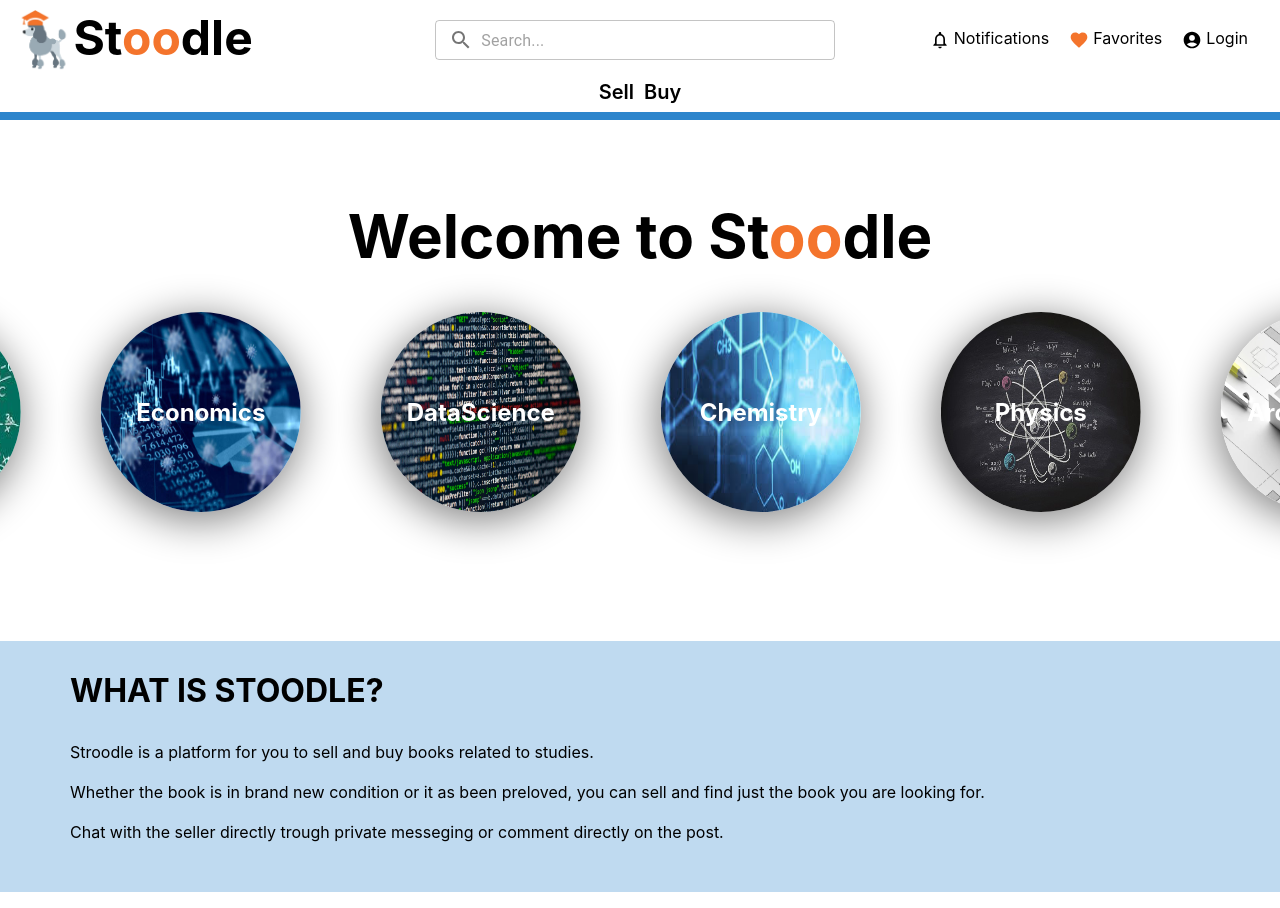
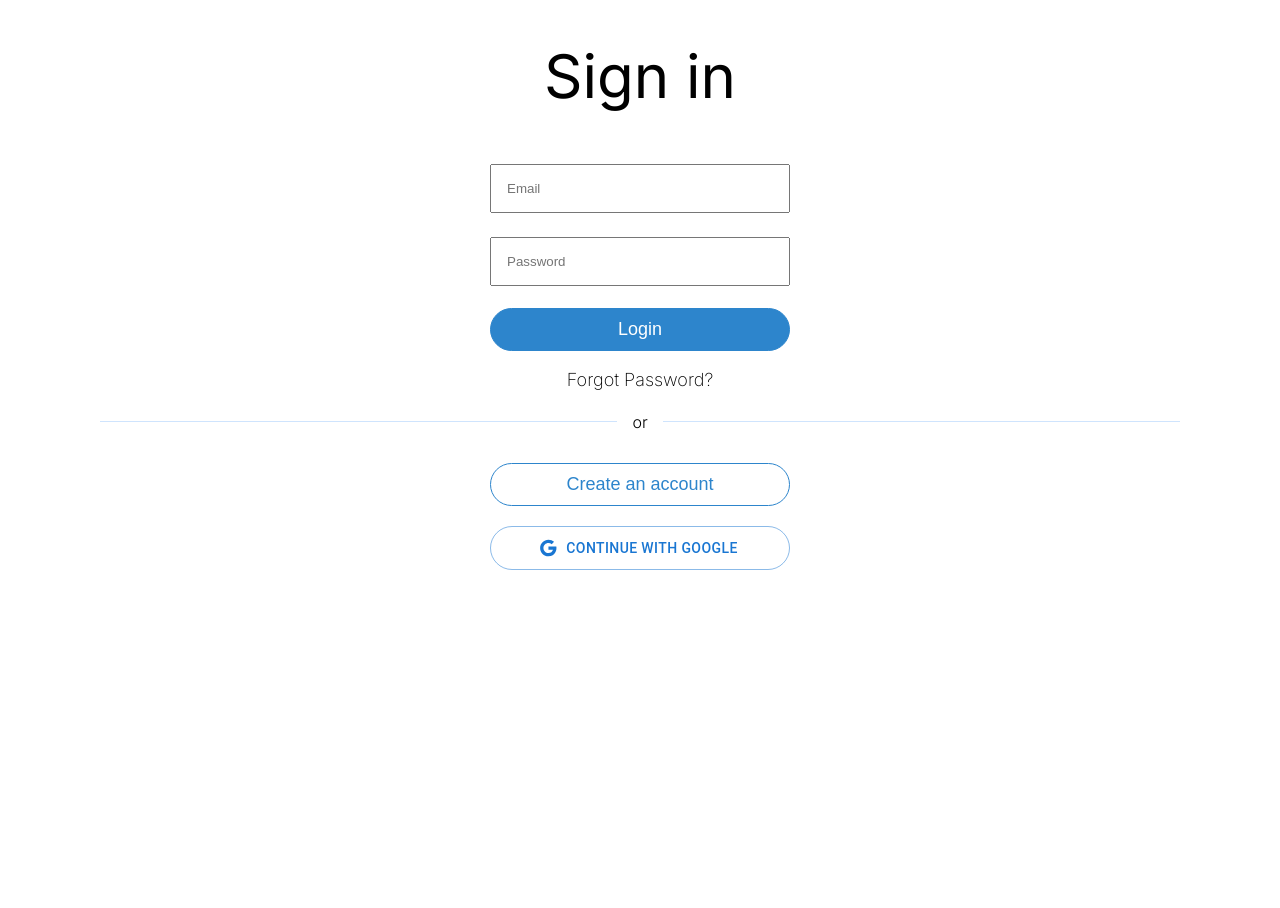
Before and after one commit to TheKritix/02363-React-Repo, a React (Create React App) app: page / in a window 1280 px wide. After the commit the page ends 800 px from the top, so only its background shows below. Built offline with nearby package versions, Linux system fonts and the light colour scheme.

Commit message:
login session

```diff
--- a/package.json
+++ b/package.json
@@ -15,11 +15,12 @@
     "@testing-library/user-event": "^13.5.0",
     "bootstrap": "^5.1.3",
     "express": "^4.17.3",
+    "prop-types": "^15.8.1",
     "react": "^17.0.2",
     "react-bootstrap": "^2.2.1",
     "react-dom": "^17.0.2",
     "react-icons": "^4.3.1",
-    "react-router-dom": "^6.2.2",
+    "react-router-dom": "^6.3.0",
     "react-scripts": "5.0.0",
     "styled-components": "^5.3.3",
     "web-vitals": "^2.1.4"
--- a/src/App.js
+++ b/src/App.js
@@ -11,11 +11,26 @@
 import RegisterPage from './Pages/RegisterPage.js';
 import Topbar from "./components/Topbar/Topbar";
 import Navbar from './components/Navbar/Navbar.js';
+import { useState } from 'react';
+
+function setToken(userToken) {
+  sessionStorage.setItem('token', JSON.stringify(userToken));
+
+}
+
+function getToken() {
+}
+
 
 function App() {
   document.title = "Stoodle";
+
+  const token = getToken();
+
+  if(!token) {
+    return <LoginPage setToken={setToken} />
+  }
   return (
-
     <BrowserRouter>
     <Topbar/>
     <Navbar/>
--- a/src/components/Login/Login.js
+++ b/src/components/Login/Login.js
@@ -1,4 +1,5 @@
 import React, { Component } from "react";
+import PropTypes from "prop-types";
 import "./Login.css";
 import Button from "@mui/material/Button";
 import GoogleIcon from "@mui/icons-material/Google";
@@ -9,8 +10,86 @@
  *
  */
 
-export const Login = () => {
-    const [login, setLogin] = useState([
+ async function loginUser(credentials) {
+     return fetch("http://localhost:3001/api/logintoken", {
+         method: 'POST',
+         headers: {
+             'content-type': 'application/json'
+         },
+         body: JSON.stringify(credentials)
+     })
+     .then(data => data.json())
+ }
+
+export default function Login({ setToken }) {
+    const [email,setEmail] = useState();
+    const [password,setPassword] = useState();
+
+    const handleLogin = async e => {
+        e.preventDefault();
+        const token = await loginUser({
+            email,
+            password
+        });
+      setToken(token);
+    }
+
+  return (
+    <div className="inputLogin">
+      <h1 id="headlineLogin">Sign in</h1>
+      <form  onSubmit={handleLogin}>
+        <input
+          type="email"
+          name="email"
+          placeholder="Email"
+          required
+          onChange={e => setEmail(e.target.value)}
+        ></input>
+        <br />
+        <input
+          type="password"
+          name="passWord"
+          placeholder="Password"
+          required
+          onChange={e => setPassword(e.target.value)}
+        ></input>
+        <br />
+        <input type="submit" value="Login"></input>
+      </form>
+      <div>
+        <h3 id="forgotPassword">Forgot Password?</h3>
+      </div>
+
+      <h4 id="lineText">or</h4>
+
+      <button
+        className="regBtn"
+        onClick={(event) => (window.location.href = "/registerpage")}
+      >
+        {" "}
+        Create an account
+      </button>
+      <br />
+      <br />
+
+      <Button
+        className="googleBtn"
+        variant="outlined"
+        style={{ borderRadius: 40, height: 44 }}
+        startIcon={<GoogleIcon />}
+      >
+        Continue with Google
+      </Button>
+    </div>
+  );
+};
+
+Login.propTypes = {
+    setToken: PropTypes.func.isRequired
+};
+
+
+/*    const [login, setLogin] = useState([
         {
         email: "",
         Password: ""
@@ -48,57 +127,4 @@
               console.log("email and password sendt to API")
           });
       }
-  };
-
-  return (
-    <div className="inputLogin">
-      <h1 id="headlineLogin">Sign in</h1>
-      <form  onSubmit={submitLogin}>
-        <input
-          type="email"
-          name="email"
-          placeholder="Email"
-          required
-          value={login.email}
-          onChange={handleLogin}
-        ></input>
-        <br />
-        <input
-          type="password"
-          name="passWord"
-          placeholder="Password"
-          required
-          value={login.password}
-          onChange={handleLogin}
-        ></input>
-        <br />
-        <input type="submit" value="Login"></input>
-      </form>
-      <div>
-        <h3 id="forgotPassword">Forgot Password?</h3>
-      </div>
-
-      <h4 id="lineText">or</h4>
-
-      <button
-        className="regBtn"
-        onClick={(event) => (window.location.href = "/registerpage")}
-      >
-        {" "}
-        Create an account
-      </button>
-      <br />
-      <br />
-
-      <Button
-        className="googleBtn"
-        variant="outlined"
-        style={{ borderRadius: 40, height: 44 }}
-        startIcon={<GoogleIcon />}
-      >
-        Continue with Google
-      </Button>
-    </div>
-  );
-};
-export default Login;
+  };*/
```
Also changed, not shown: 1 other file (tests, documents, lock files or other folders).
